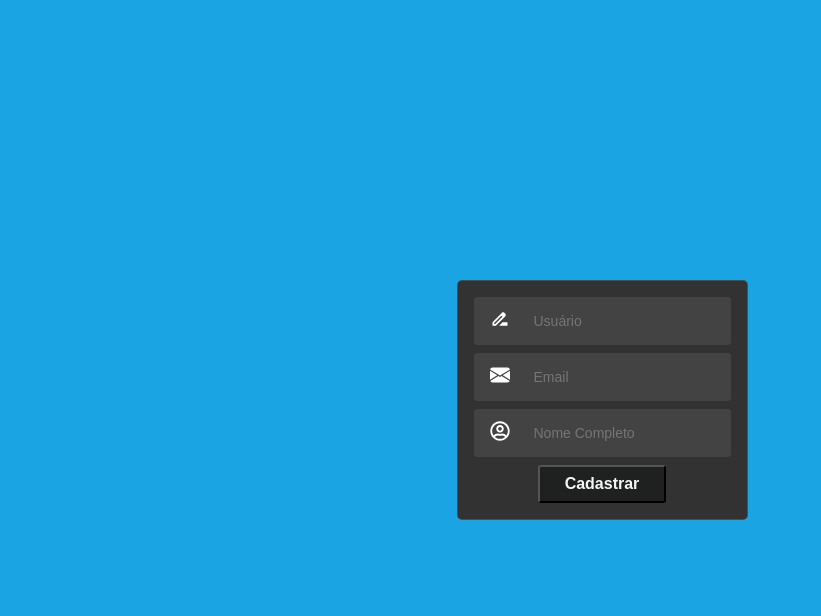
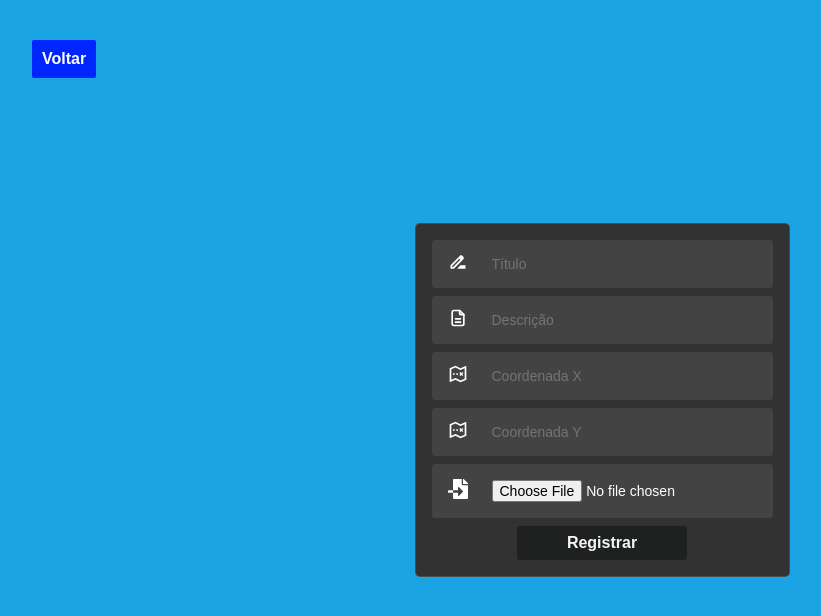
Before and after one commit to Antonio-HOS/ic_front, a Next.js app: page /addRegistro in a window 1280 px wide. Shown: the top 616 px of the page, without its empty margins (38-859 px from the left). Built offline with nearby package versions, Linux system fonts and the light colour scheme.

Commit message:
Pronto para integração

```diff
--- a/app/addRegistro/page.module.css
+++ b/app/addRegistro/page.module.css
@@ -97,3 +97,15 @@
   width: 100%;
   height: max-content;
 }
+
+.Sair {
+  position: absolute;
+  top: 40px;
+  left: 70px;
+  background-color: rgb(0, 38, 255);
+  padding: 10px;
+  border-radius: 2px;
+  color: white;
+  font-weight: bold;
+  cursor: pointer;
+}
--- a/app/addRegistro/page.tsx
+++ b/app/addRegistro/page.tsx
@@ -4,44 +4,63 @@ import React from "react"
 import { useState } from "react";
 import axios from "axios"
 import { api } from "../global";
-import { BsFillEnvelopeFill } from "react-icons/bs"
-import { BiSolidLockAlt } from "react-icons/bi"
-import { AiFillEyeInvisible, AiFillEye } from "react-icons/ai"
 import { useRouter } from 'next/navigation'
 import styles from "./page.module.css"
 import { MdDriveFileRenameOutline } from "react-icons/md";
 import { FaRegUserCircle } from "react-icons/fa";
+import { TbFileDescription } from "react-icons/tb";
+import { RiTreasureMapLine } from "react-icons/ri";
+import { FaFileImport } from "react-icons/fa";
 
 export default function Home() {
   const router = useRouter()
 
-    const [username, setUsername] = useState('');
-    const [email, setEmail] = useState('');
-    const [firstName, setFirstName] = useState('');
+  const goBack = () => {
+    router.back();
+  };
+
+  const [Titulo, setTitulo] = useState('');
+  const [Descricao, setDescricao] = useState('');
+  const [X, setX] = useState('');
+  const [Y, setY] = useState('');
+  const [Arq, setArq] = useState('');
 
   return (
     <main className={styles.mainContent}>
+      <button className={styles.Sair} onClick={goBack}>Voltar</button>
       <div className={styles.login}>
         <form >
-                    <label htmlFor="username" className={styles.caixa}>
+          <label htmlFor="Titulo" className={styles.caixa}>
             <div>
               <MdDriveFileRenameOutline size={20} />
             </div>
-                          <input type="text" name="username" id="username" placeholder="Usuário" onChange={(e) => setUsername(e.target.value)} />
+            <input type="text" name="Titulo" id="Titulo" placeholder="Título" onChange={(e) => setTitulo(e.target.value)} />
           </label>
-                    <label htmlFor="Email" className={styles.caixa}>
+          <label htmlFor="Descricao" className={styles.caixa}>
             <div>
-                            <BsFillEnvelopeFill size={20} />
+              <TbFileDescription size={20} />
             </div>
-                          <input type="text" name="Email" id="Email" placeholder="Email" onChange={(e) => setEmail(e.target.value)} />
+            <input type="text" name="Descricao" id="Descricao" placeholder="Descrição" onChange={(e) => setDescricao(e.target.value)} />
           </label>
-                    <label htmlFor="FirstName" className={styles.caixa}>
+          <label htmlFor="X" className={styles.caixa}>
             <div>
-                            <FaRegUserCircle size={20} />
+              <RiTreasureMapLine size={20} />
             </div>
-                          <input type="text" name="FirstName" id="FirstName" placeholder="Nome Completo" onChange={(e) => setFirstName(e.target.value)} />
+            <input type="text" name="X" id="X" placeholder="Coordenada X" onChange={(e) => setX(e.target.value)} />
           </label>
-                    <button id="login">Cadastrar</button>
+          <label htmlFor="Y" className={styles.caixa}>
+            <div>
+              <RiTreasureMapLine size={20} />
+            </div>
+            <input type="text" name="Y" id="Y" placeholder="Coordenada Y" onChange={(e) => setY(e.target.value)} />
+          </label>
+          <label htmlFor="Y" className={styles.caixa}>
+            <div>
+              <FaFileImport size={20} />
+            </div>
+            <input type="file" name="arq" id="arq" onChange={(e) => setArq(e.target.value)} />
+          </label>
+          <button id="login">Registrar</button>
         </form>
       </div>
     </main>
--- a/app/globals.css
+++ b/app/globals.css
@@ -32,4 +32,5 @@ input,
 button,
 label {
 	font-size: 1em;
+	border-style: none;
 }
--- a/app/inicio/page.module.css
+++ b/app/inicio/page.module.css
@@ -5,6 +5,18 @@
   align-items: center;
   padding: 6rem;
   gap: 1em;
+}
+
+.Sair {
+  position: absolute;
+  top: 40px;
+  left: 70px;
+  background-color: rgb(231, 10, 10) !important;
+  padding: 10px;
+  border-radius: 2px;
+  color: white;
+  font-weight: bold;
+  cursor: pointer;
 }
 
 .main button {
@@ -26,7 +38,7 @@
   display: flex;
   gap: 3em;
   align-items: center;
-  background-color: rgb(7, 0, 109);
+  background-color: rgb(227, 226, 252);
 }
 
 .box button {
--- a/app/registro/page.module.css
+++ b/app/registro/page.module.css
@@ -15,12 +15,21 @@
   padding: 30px;
   margin-top: 10px;
   margin-bottom: 20px;
-  background-color: rgb(0, 0, 95);
+  background-color: rgb(194, 194, 226);
   text-align: justify;
 }
 
 .box ul {
   padding-left: 10px;
+}
+
+.box a {
+  padding: 10px;
+  text-decoration: none;
+  color: rgb(255, 255, 255);
+  cursor: pointer;
+  background-color: var(--cor1B);
+  border-radius: 2px;
 }
 
 .main button {
@@ -36,3 +45,15 @@
   padding: 10px;
   width: 200px;
 }
+
+.Sair {
+  position: absolute;
+  top: 40px;
+  left: 70px;
+  background-color: rgb(0, 38, 255);
+  padding: 10px;
+  border-radius: 2px;
+  color: white;
+  font-weight: bold;
+  cursor: pointer;
+}
--- a/package.json
+++ b/package.json
@@ -11,6 +11,7 @@
   "dependencies": {
     "axios": "^1.7.5",
     "bootstrap": "^5.3.3",
+    "my-app": "file:",
     "next": "14.2.5",
     "react": "^18",
     "react-dom": "^18",
```
Also changed, not shown: app/inicio/page.tsx (+15 -11 lines), app/registro/page.tsx (+14 -4 lines), 1 other file (tests, documents, lock files or other folders). Lines whose indentation alone changed are shown as unchanged.
